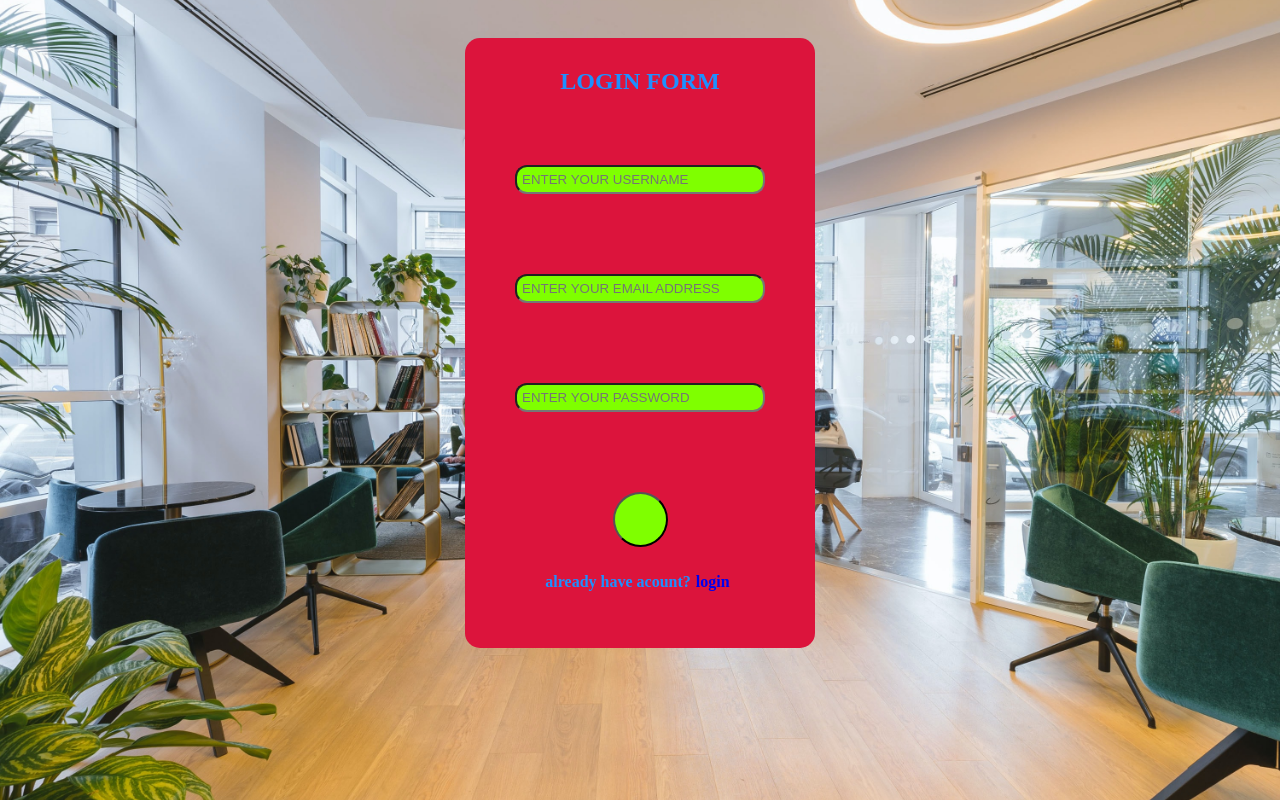
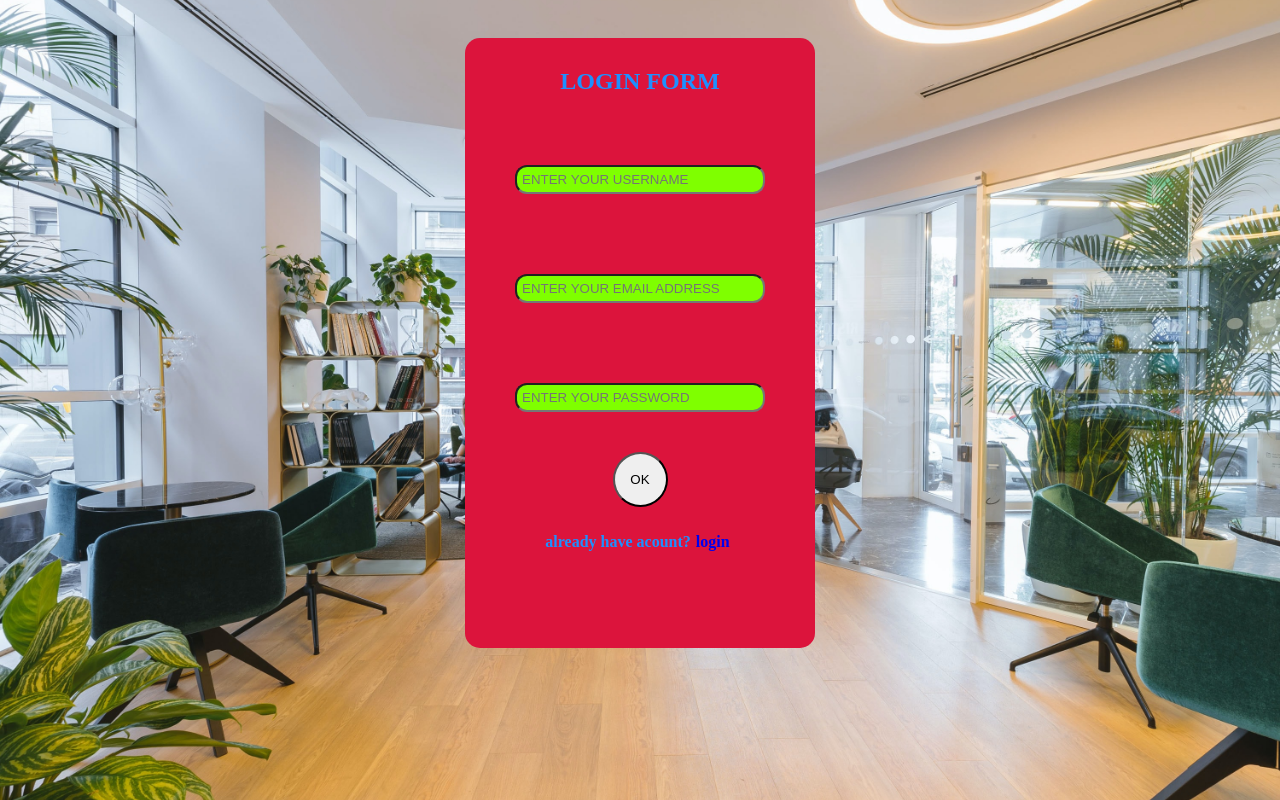
Before and after one commit to HAPPEACE300/p, a plain HTML site: page index.html in a window 1280 px wide. Drawn offline with Linux system fonts and the light colour scheme.

Commit message:
Add files via upload

```diff
--- a/index.html
+++ b/index.html
@@ -17,8 +17,8 @@
             <input id="usn" class="input" required placeholder="ENTER YOUR USERNAME">
             <input id="email" class="input" required placeholder="ENTER YOUR EMAIL ADDRESS">
             <input id="pwd" class="input" required placeholder="ENTER YOUR PASSWORD"><br>
+           <button type="button" class="sub" onclick="login() " >OK</button>
 
-            <input type="button" class="sub" onclick="login() ">
             <h4>already have acount?<a href="REG.html" class="login">login</a></h4>
         </FORM>
            </section>
```
